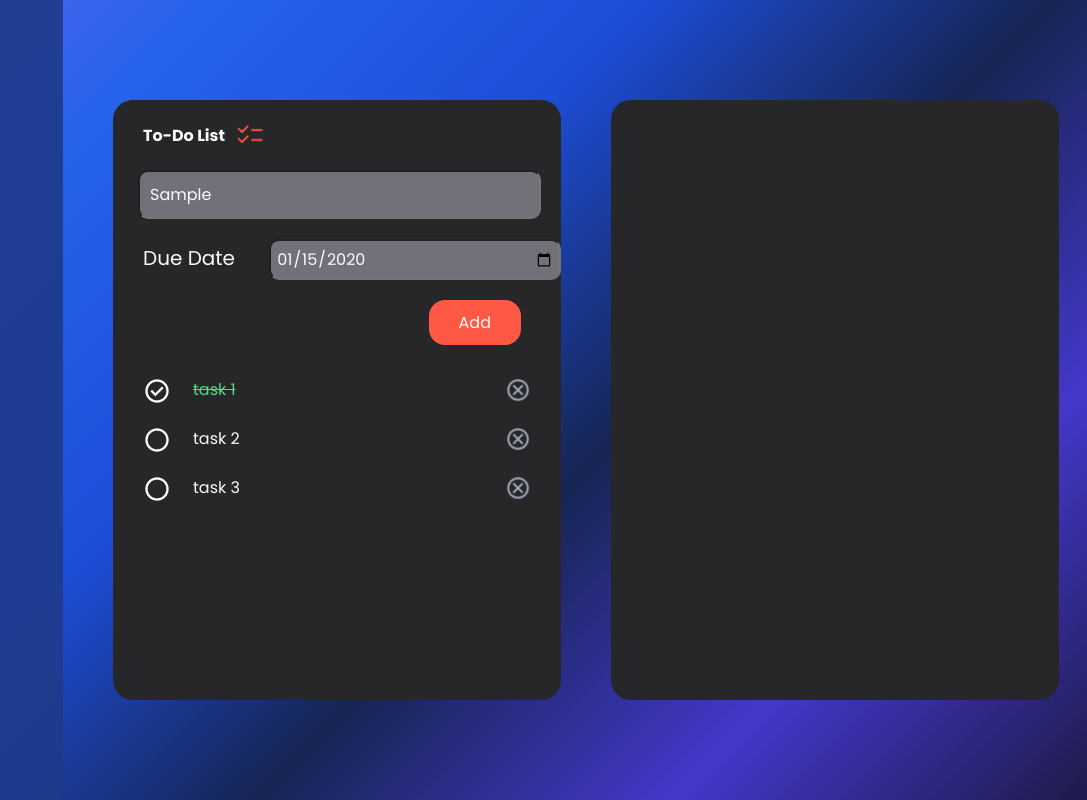
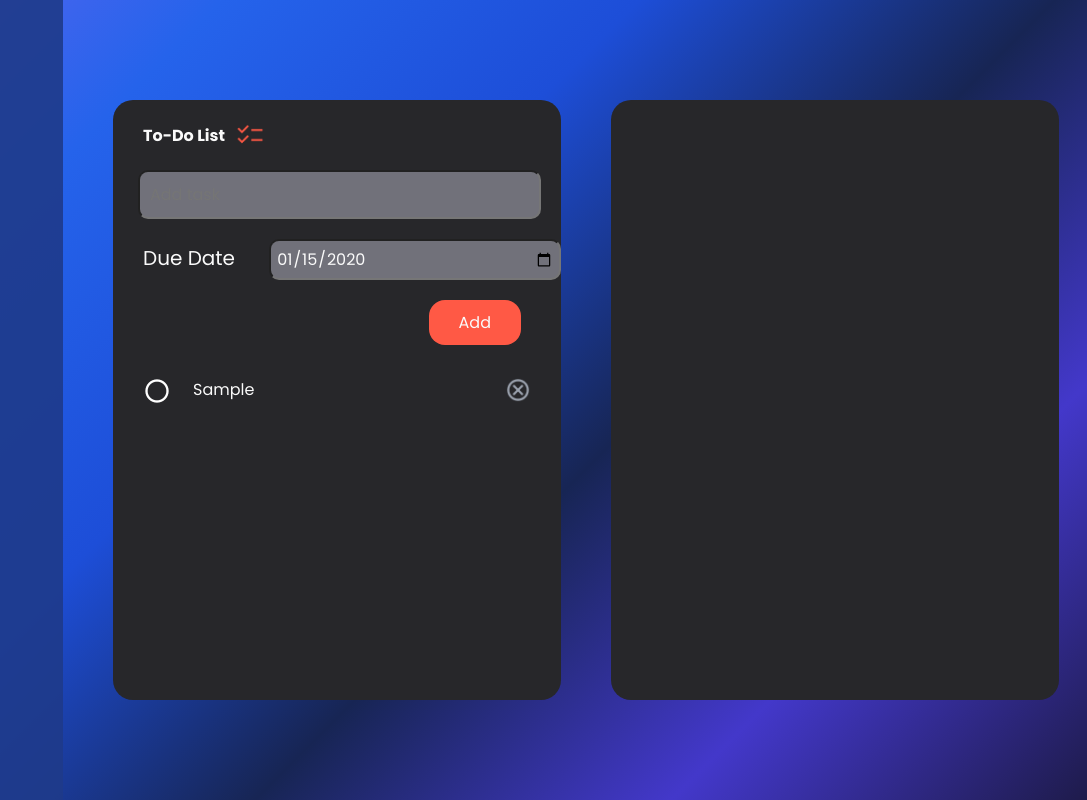
Before and after one commit to kiptalam1/TodoList, a website built with webpack: page src/template.html in a window 1280 px wide. Both pictures are taken after typing "Sample", "2020-01-15" into the empty fields and a click on the button "Add". Shown: the whole page, without its empty margins (193-1280 px from the left). Built offline with nearby package versions, Linux system fonts and the light colour scheme.

Commit message:
Add functionality to add tasks to the DOM of the task container

```diff
--- a/src/index.js
+++ b/src/index.js
@@ -1,2 +1,5 @@
 import "./styles.css";
 import { unchecked } from "./Assets/unchecked.png";
+import { updateTaskDisplay } from "./taskInput.js";
+
+// getInput();
--- /dev/null
+++ b/src/taskInput.js
@@ -0,0 +1,30 @@
+
+const taskTitle = document.getElementById('title');
+const taskDueDate = document.getElementById('due-date');
+const listContainer = document.getElementById('list-container');
+const addTaskBtn = document.getElementById('add-btn');
+
+
+const getInputValues = () => {
+    const taskValue = taskTitle.value;
+    const taskDateValue = taskDueDate.value;
+    // Throw warning if empty task is added
+    if (taskValue.trim() === "") {
+        alert("Task cannot be empty!");
+        return;
+    }
+    return { taskValue, taskDateValue };
+}
+
+export const updateTaskDisplay = () => {
+    let { taskValue, taskDateValue } = getInputValues();
+    // Create a list element.
+    const li = document.createElement('li');
+    li.textContent = taskValue;
+    listContainer.appendChild(li);
+    taskTitle.value = ''; // Empty the input field for next task addition.
+}
+
+
+
+addTaskBtn.addEventListener('click', updateTaskDisplay);
--- a/src/template.html
+++ b/src/template.html
@@ -13,16 +13,16 @@
     <div class="sidebar"></div>
         <div class="tasks-container">
         <h2>To-Do List <img src="./Assets/checklist.png" alt=""></h2>
-            <input type="text" id="title" placeholder="Add task">
+            <input required type="text" id="title" placeholder="Add task">
             <label for="due-date">Due Date</label>
             <input type="date" id="due-date">
             <div><button type="button" id="add-btn">Add</button></div>
 
             <!-- <input type="checkbox" id="priority" placeholder="Enter task"> -->
             <ul id="list-container">
-                <li class="checked">task 1</li>
+                <!-- <li class="checked">task 1</li>
                 <li>task 2</li>
-                <li>task 3</li>
+                <li>task 3</li> -->
             </ul>
         </div>
         <div class=" descriptions-container"></div>
```
